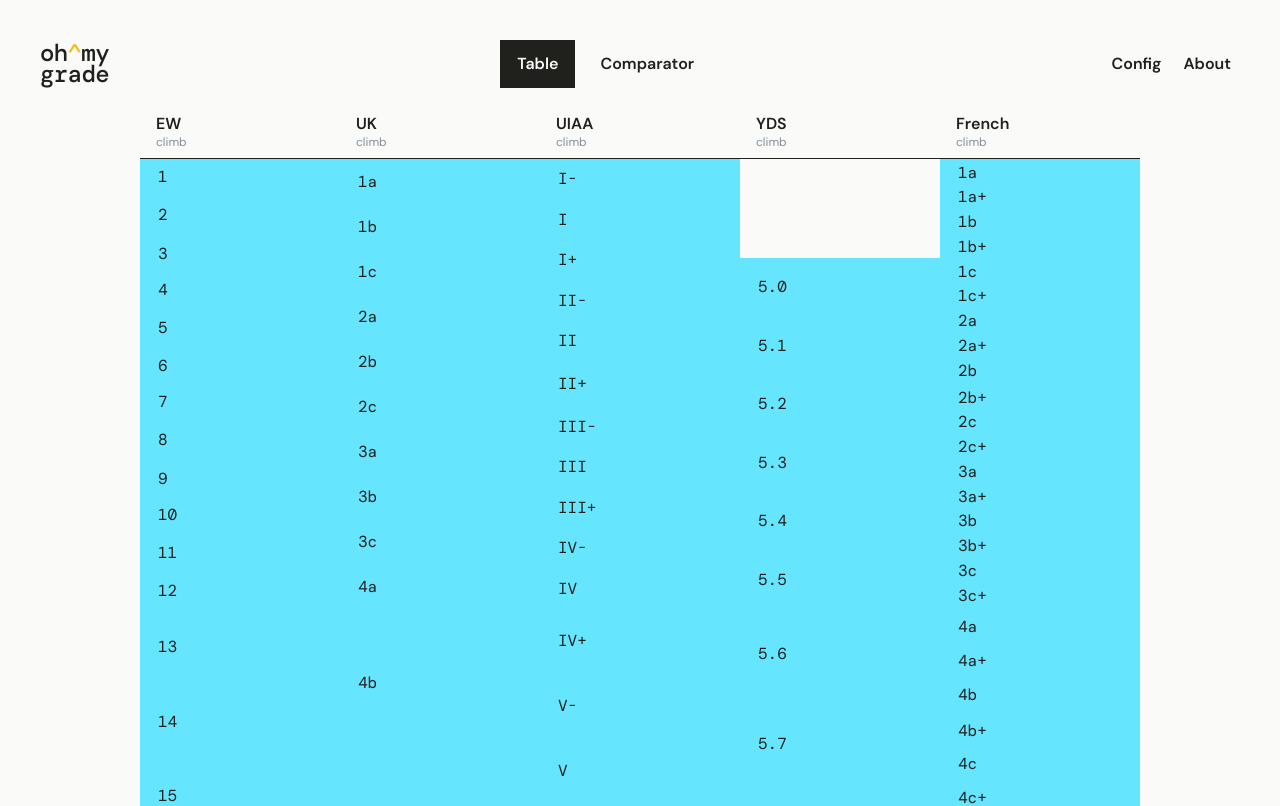
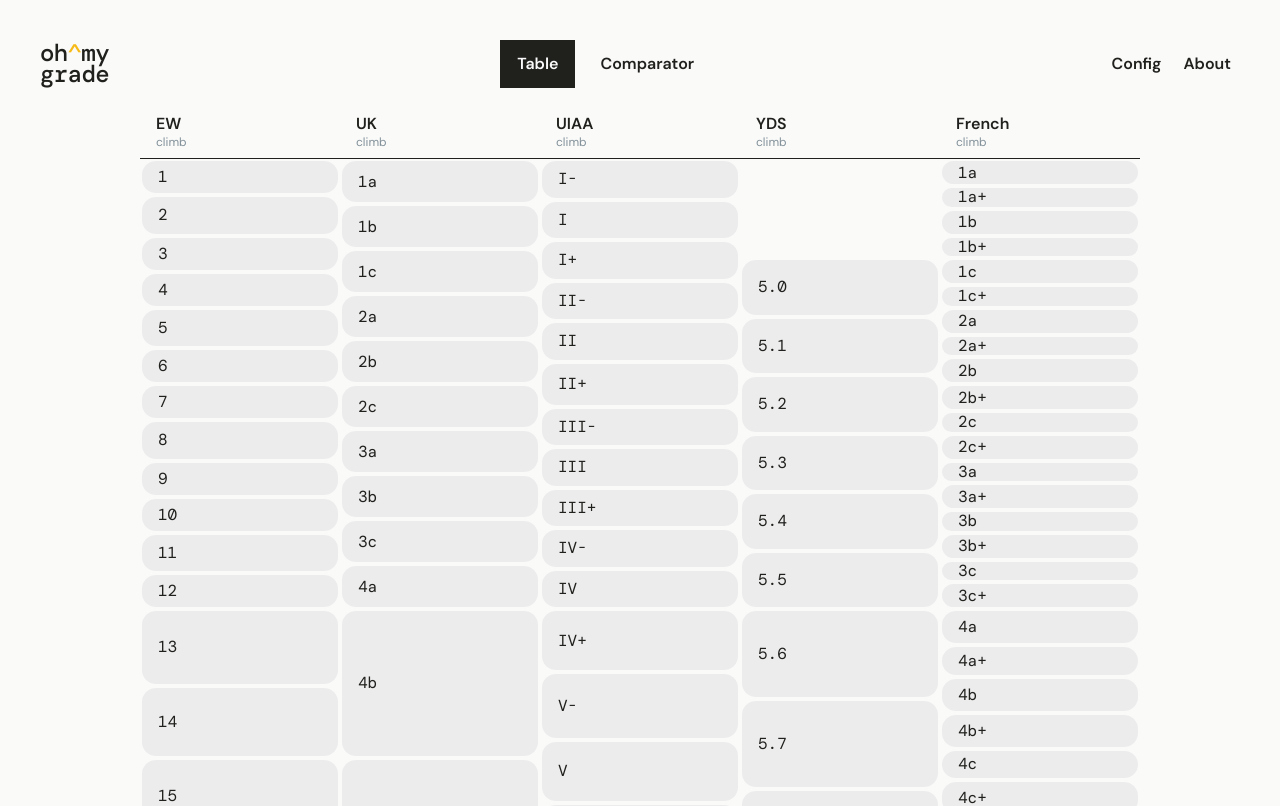
Before and after one commit to adamplesnik/ohmygrade, a React (Vite) app: page / in a window 1280 px wide. Shown: the top 806 px of the page. Built offline with nearby package versions, Linux system fonts and the light colour scheme.

Commit message:
Update hover effect

```diff
--- a/src/components/Table.tsx
+++ b/src/components/Table.tsx
@@ -51,13 +51,13 @@ export default function Table() {
                     onMouseLeave={() => setHoveredGrade(null)}
                     onClick={() => (isClicked ? setClickedGrade(null) : setClickedGrade(grade))}
                     className={clsx(
-                      'hover:bg-info-container group-hover:bg-info-container/20 group-[inner] border-neutral-background flex h-full cursor-pointer items-center overflow-hidden rounded-2xl border-2 px-4',
-                      isHovered ? 'bg-info-container/70' : 'bg-neutral-container/50',
+                      'hover:bg-info-container group-hover:bg-info-container/20 group-[inner] border-neutral-background flex h-full cursor-pointer items-center overflow-hidden rounded-2xl border-2 px-4 transition-all',
+                      isHovered ? 'bg-info-container/70 pl-8 text-lg' : 'bg-neutral-container/50',
                       isClicked && 'bg-red-400'
                     )}
                   >
                     <div className="z-10">{grade.value}</div>
-                    <div className="bg-info-container group-[inner]:hover: absolute inset-0 z-0"></div>
+                    {/* <div className="bg-info-container group-[inner]:hover: absolute inset-0 z-0"></div> */}
                     <small className="hidden flex-1 text-right">
                       {grade.start} - {grade.end}
                     </small>
```
